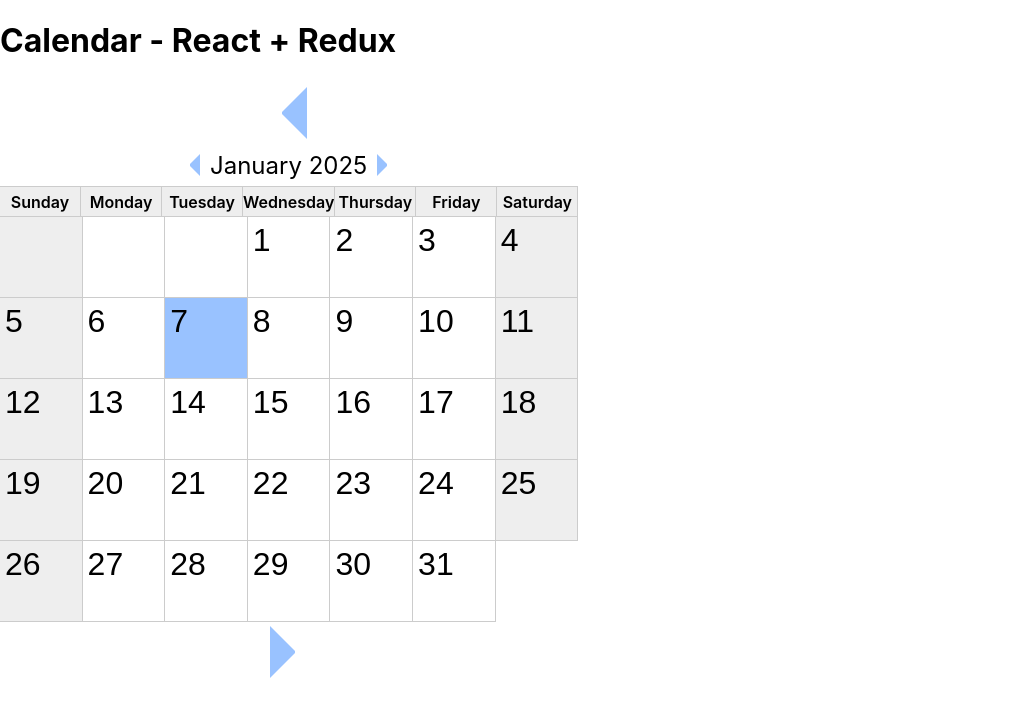
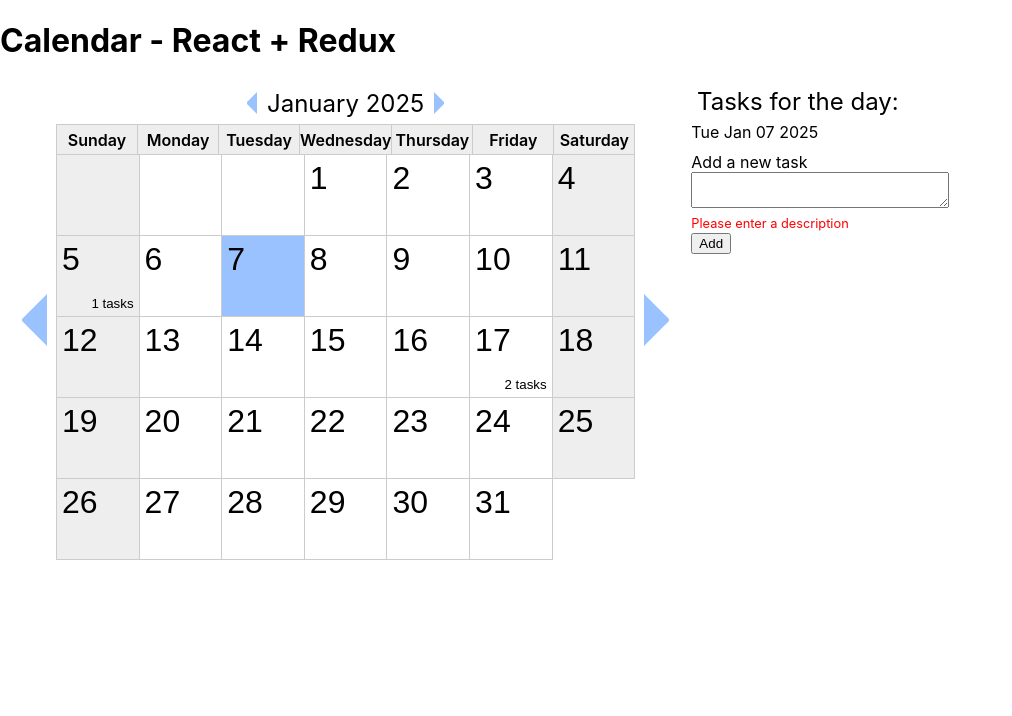
Before and after one commit to jedi1118/calendar-react, a React (Create React App) app: page / in a window 1280 px wide. Shown: the top 716 px of the page, without its empty margins (0-1012 px from the left). Built offline with nearby package versions, Linux system fonts and the light colour scheme.

Commit message:
fix tasks display for each day; fix day info section; added "tasks" reducer

```diff
--- a/src/App.css
+++ b/src/App.css
@@ -1,5 +1,6 @@
 .App {
-  text-align: center;
+  /* text-align: center; */
+  display: flex;
 }
 
 .App-logo {
--- a/src/App.js
+++ b/src/App.js
@@ -1,23 +1,25 @@
 // import logo from './logo.svg';
+import { Provider } from 'react-redux'
+import { configureStore } from '@reduxjs/toolkit';
+
 import './App.css';
 import Calendar from './Calendar';
-
-import { Provider } from 'react-redux'
-import { configureStore } from '@reduxjs/toolkit';
 import calendarReducer from './reducers/calendarSlice.js'
+import taskReducer from './reducers/taskSlice.js'
 
 const store = configureStore({
   reducer: {
-    calendar: calendarReducer
+    calendar: calendarReducer,
+    tasks: taskReducer
   }
 });
 
 function App() {
-  const today = new Date();
+  // const today = new Date();
   return (
     <div className="App">
       <Provider store={store}>
-        <Calendar date={today}/>
+        <Calendar/>
       </Provider>
     </div>
   );
--- a/src/Calendar.js
+++ b/src/Calendar.js
@@ -9,71 +9,13 @@ import './Calendar.css';
 
 
 function Calendar() {
-    const date = useSelector((state) => state.calendar.date);
+    // const date = useSelector((state) => state.calendar.date);
 
-    const day = useSelector((state) => state.calendar.day);
-    const month = useSelector((state) => state.calendar.month);
-    const year = useSelector((state) => state.calendar.year);
+    // const day = useSelector((state) => state.calendar.day);
+    // const month = useSelector((state) => state.calendar.month);
+    // const year = useSelector((state) => state.calendar.year);
     const dispatch = useDispatch();
 
-    function initMonth(params) {
-        // console.log('###initMonth', date);
-        // const curMonth = date.getMonth();// 0 baseds, 0 is January
-        // const curYear = date.getFullYear();
-        return {
-            calendarMonth: month+1,// display month, date.monthneeds to -1
-            calendarYear: year,
-            tasks: {// setup some tasks
-                [`${month}-15-${year}`]: [{// prev month
-                    id: 0,
-                    description: "grocery shopping"
-                }],
-                [`${month+1}-5-${year}`]: [{// cur month
-                    id: 1,
-                    description: "return books"
-                }],
-                [`${month+1}-17-${year}`]: [{// cur month
-                    id: 2,
-                    description: "grocery shopping"
-                }, {
-                    id: 3,
-                    description: "go to gym"
-                }],
-                [`${month+2}-9-${year}`]: [{// next month
-                    id: 4,
-                    description: "go to gym"
-                }]
-            }
-        };
-    }
-    // function handleChangeMonth(direction) {
-    //     // console.log('###handleChangeMonth', direction, this);
-    //     let month = this.state.calendarMonth+direction;
-    //     let year = this.state.calendarYear;
-    //     if (month > 12) {
-    //         month = 1;
-    //         year += 1;
-    //     } else if (month < 1) {
-    //         month = 12;
-    //         year -= 1;
-    //     }
-    //     // this.setState({
-    //     //     calendarMonth: month,
-    //     //     calendarYear: year
-    //     // });
-    // }
-    // function toPreviouMonth() {
-    //     this.handleChangeMonth(-1);
-    // }
-    // function toNextMonth() {
-    //     this.handleChangeMonth(1);
-    // }
-    // function handleShowDetail(day) {
-    //     // console.log('###onShowDetail', day);
-    //     // this.setState({
-    //     //     dateKey: day
-    //     // });
-    // }
     // function handlDelete(dayKey, id) {
     //     console.log('####handlDelete', dayKey, id);
     //     const taskCopy = JSON.parse(JSON.stringify(this.state.tasks));// create a copy
@@ -100,25 +42,18 @@ function Calendar() {
     //     this.handleShowDetail(dayKey);
     // }
 
-    // let initialState = initMonth();
-    // console.log('##############initialState', initialState);
-    // let [state, setState] = useState(initialState);
 
     return (
-            <>
+        <>
             <CalendarButton direction={-1}
-                onClick={() =>dispatch(toPreviousMonth())}
+                onClick={() => dispatch(toPreviousMonth())}
             />
             <CalendarMonth />
             <CalendarButton direction={1}
                 onClick={() => dispatch(toNextMonth())}
             />
-            {/* <DayInfo
-                tasks={this.state.tasks}
-                dateKey={this.state.dateKey}
-                onAdd={this.handleAdd.bind(this)}
-                onDelete={this.handlDelete.bind(this)}/> */}
-            </>
-        );
+            <DayInfo/>
+        </>
+    );
 }
 export default Calendar;
--- a/src/CalendarDay.js
+++ b/src/CalendarDay.js
@@ -1,19 +1,27 @@
 import { useSelector, useDispatch } from 'react-redux';
+import { toPreviousMonth, toNextMonth, selectDay } from './reducers/calendarSlice'
 
-function CalendarDay(props/*{calendarMonth, calendarYear, day, dateKey, onShowDetail, tasks}*/) {
+function CalendarDay(props) {
         const month = useSelector((state) => state.calendar.month);
         const year = useSelector((state) => state.calendar.year);
+        const dispatch = useDispatch(props.day);
+        const dateKey = `${year}-${month+1}-${props.day}`;
+
+        const tasks = useSelector((state) => state.tasks[dateKey]);
 
         // getMonth() is 0 based
         const today = new Date();
         const isToday = props.day === today.getDate() &&
             month === today.getMonth()  && year === today.getFullYear();
+        if (isToday) {
+            dispatch(selectDay(props.day));
+        }
         return (
-        <button className={isToday?"today":""} onClick={() => {/*onShowDetail(props.dateKey)*/}}>
+        <button className={isToday?"today":""} onClick={() => {dispatch(selectDay(props.day))}}>
             <span className="day">{props.day}</span>
             {
-                props.tasks && props.tasks[props.dateKey] &&
-                    <span className="todo">{props.tasks[props.dateKey].length} tasks</span>
+                tasks && tasks.length &&
+                    <span className="todo">{tasks.length} tasks</span>
             }
             </button>
         );
--- a/src/CalendarMonth.js
+++ b/src/CalendarMonth.js
@@ -1,11 +1,11 @@
 import CalendarButton from "./CalendarButton";
 import CalendarDay from "./CalendarDay";
 import { useSelector, useDispatch } from 'react-redux'
-import { toPreviousMonth, toNextMonth } from './reducers/calendarSlice'
+import { toPreviousMonth, toNextMonth, selectDay } from './reducers/calendarSlice'
 
 function CalendarMonth(props) {
-    const date = useSelector(state => state.calendar.date)
-    const day = useSelector(state => state.calendar.day);
+    // const date = useSelector(state => state.calendar.date)
+    // const day = useSelector(state => state.calendar.day);
     const month = useSelector(state => state.calendar.month);
     const year = useSelector(state => state.calendar.year);
     const dispatch = useDispatch();
@@ -43,13 +43,11 @@ function CalendarMonth(props) {
             <ul className="month">
                 { Array(padBefore).fill(null).map( (val, idx) => { return <li className="blank" key={'blank-'+idx}></li>})}
                 { Array(daysInMonth).fill(null).map( (itm, index) => {
-                    // const day = new Date(`${month}/${index+1}/${year}`);
-                    const key = `${month}-${index+1}-${year}`;
-                    // console.log('### key', key);
+                    const key = `${year}-${month+1}-${index+1}`;
                     // seems unnecessary to construct/use a Date obj - we only use the number for display,
                     // not using any of the Date functions
                     return <li key={key}>
-                            <CalendarDay {...props} day={index+1} dateKey={key}/>
+                            <CalendarDay day={index+1} dateKey={key}/>
                         </li>
                 })}
                 {/* { Array(padAfter).fill(null).map( () => { return <li className="blank"></li>})} */}
--- a/src/DayInfo.js
+++ b/src/DayInfo.js
@@ -1,14 +1,17 @@
 import React, { useState } from 'react';
 import { useSelector, useDispatch } from 'react-redux';
 
+import { toPreviousMonth, toNextMonth, selectDay } from './reducers/calendarSlice'
+import { addTask, deleteTask } from './reducers/taskSlice'
 
 function DayInfo(props) {
-    // constructor(props) {
-    //     super(props);
-    //     this.state = { value: '', error: false}
-    //     this.handleChange = this.handleChange.bind(this);
-    //     this.handleAdd = this.handleAdd.bind(this);
-    // }
+    const dispatch = useDispatch();
+    const day = useSelector((state) => state.calendar.day);
+    const month = useSelector((state) => state.calendar.month);
+    const year = useSelector((state) => state.calendar.year);
+
+    const dateKey = `${month+1}-${day}-${year}`;
+    const taskList = useSelector((state) => state.tasks[dateKey]);
     // function handleChange(event) {
     //     this.setState({error: false});
     //     this.setState({value: event.target.value});
@@ -22,35 +25,32 @@ function DayInfo(props) {
     //     this.props.onAdd(this.props.dateKey, this.state.value);
     //     this.setState({value : ''});
     // }
-    // render() {
-        // console.log('##########DayInfo', this.props);
-        const dayTasks = this.props && this.props.tasks && this.props.tasks[this.props.dateKey];
-        return (
+        // const dayTasks = this.props && this.props.tasks && this.props.tasks[this.props.dateKey];
+    return (
         <div className="details">
             <div className="detail-label">Tasks for the day:</div>
-            <div>{this.props.dateKey && new Date(this.props.dateKey).toDateString()}</div>
-        {dayTasks && dayTasks.length > 0 &&
+            <div>{new Date(dateKey).toDateString()}</div>
+        {taskList && taskList.length > 0 &&
             <React.Fragment>
             <ul>
-                {dayTasks.map((itm) => {
+                {taskList.map((itm) => {
                     return <li key={itm.id}>{itm.description}
-                        <button onClick={() => {this.props.onDelete(this.props.dateKey, itm.id)}}>Delete</button>
+                        <button onClick={() => {dispatch(deleteTask(dateKey, itm.id))}}>Delete</button>
                 </li> })}
             </ul>
             </React.Fragment>
         }
-        {this.props.dateKey &&
+        {dateKey &&
             <React.Fragment>
             <div className="add-label">Add a new task</div>
-            <textarea value={1/*this.state.value*/} onChange={this.handleChange}/>
+            <textarea value={""} /*onChange={this.handleChange}*//>
             { /*this.state.error &&*/ <span className="detail-add-err">Please enter a description</span>}
             <div>
-                <button onClick={this.handleAdd}>Add</button>
+                <button onClick={() => dispatch(addTask)}>Add</button>
             </div>
             </React.Fragment>
         }
         </div>
-        );
-    // }
+    );
 }
 export default DayInfo;
--- /dev/null
+++ b/src/reducers/taskSlice.js
@@ -0,0 +1,45 @@
+import { createSlice } from "@reduxjs/toolkit";
+
+const today = new Date();
+const month = today.getMonth();// 0 baseds, 0 is January
+const year = today.getFullYear();
+
+const taskSlice = createSlice({
+    name: 'tasks',
+    initialState: {// add some demo data
+        [`${year}-${month}-15`]: [{// prev month
+            id: 0,
+            description: "grocery shopping"
+        }],
+        [`${year}-${month+1}-5`]: [{// cur month
+            id: 1,
+            description: "return books"
+        }],
+        [`${year}-${month+1}-17`]: [{// cur month
+                id: 2,
+                description: "grocery shopping"
+            }, {
+                id: 3,
+                description: "go to gym"
+            }
+        ],
+        [`${year}-${month+2}-9`]: [{// next month
+            id: 4,
+            description: "go to gym"
+        }]
+    },
+    reducers: {
+        addTask: (state, dateKey) => {
+            if (!state.list[dateKey]) {
+                state.list[dateKey] = [];
+            }
+            state.list[dateKey].push('?????');
+        },
+        deleteTask: (state,dateKey) => {
+            delete state.list[dateKey]["a"];
+        },
+    },
+  });
+
+export const {addTask, deleteTask} = taskSlice.actions;
+export default taskSlice.reducer;
```
Also changed, not shown: src/reducers/calendarSlice.js (+7 -13 lines).
